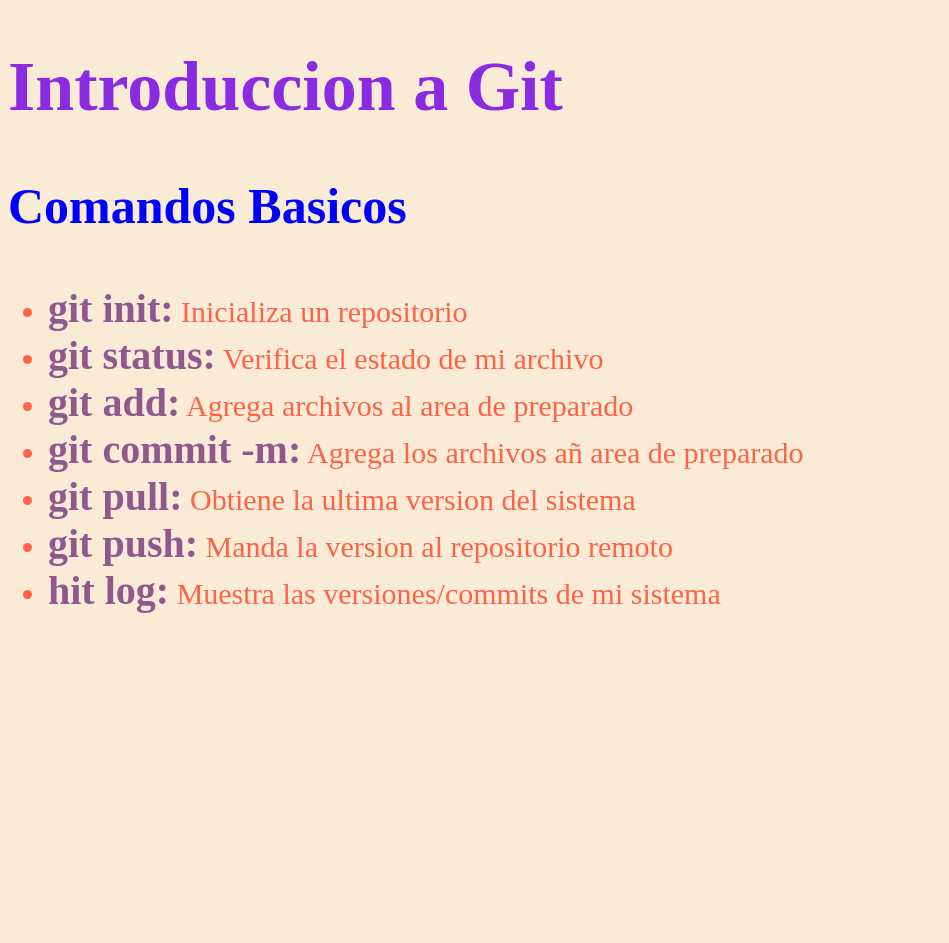
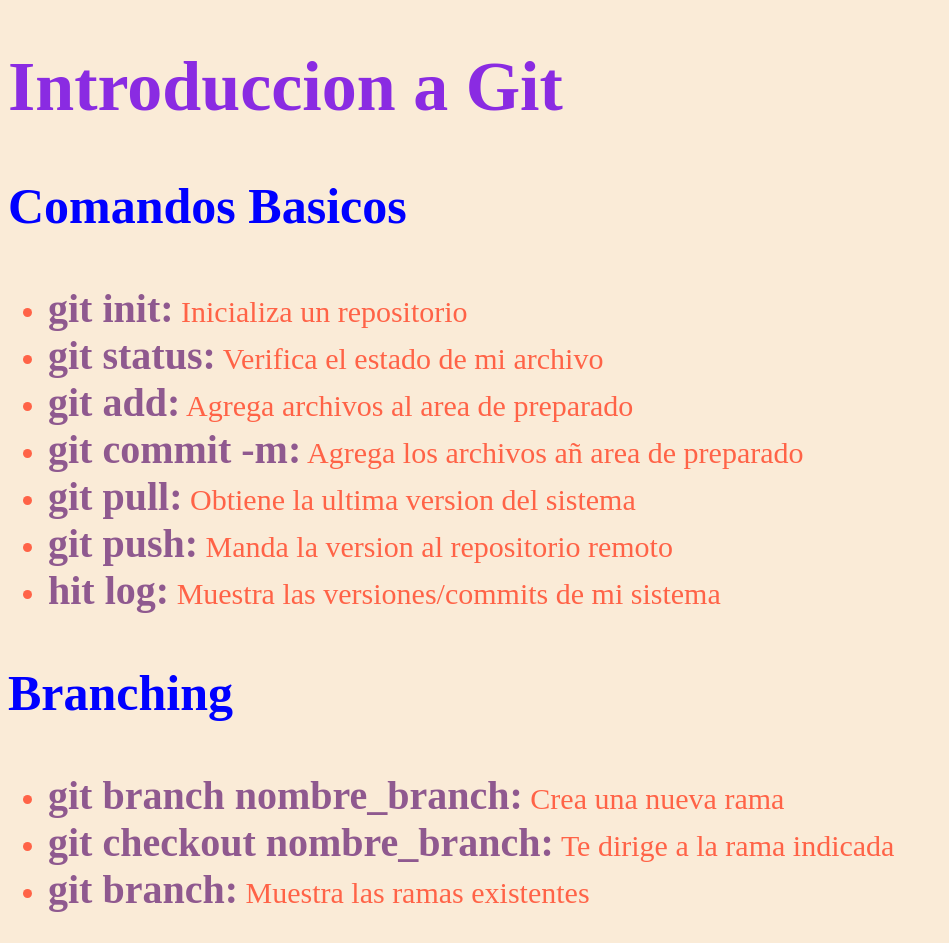
Before and after one commit to FranciscoVG410/WEB_Virtual, a plain HTML site: page Hola.html in a window 1280 px wide. Shown: the whole page, without its empty margins (0-949 px from the left). Before the commit the page ends 800 px from the top, so only its background shows below. Drawn offline with Linux system fonts and the light colour scheme.

Commit message:
Commit  a nueva rama para mergear
a vr q pasa

```diff
--- a/Hola.html
+++ b/Hola.html
@@ -20,5 +20,13 @@
         <li><b>git push:</b> Manda la version al repositorio remoto</li>
         <li><b>hit log:</b> Muestra las versiones/commits de mi sistema</li>
     </ul>
+
+    <h3>Branching</h3>
+
+    <ul>
+        <li><b>git branch nombre_branch:</b> Crea una nueva rama</li>
+        <li><b>git checkout nombre_branch:</b> Te dirige a la rama indicada</li>
+        <li><b>git branch:</b> Muestra las ramas existentes</li>
+    </ul>
 </body>
 </html>
```
Also changed, not shown: practica.html (+8 -0 lines).
